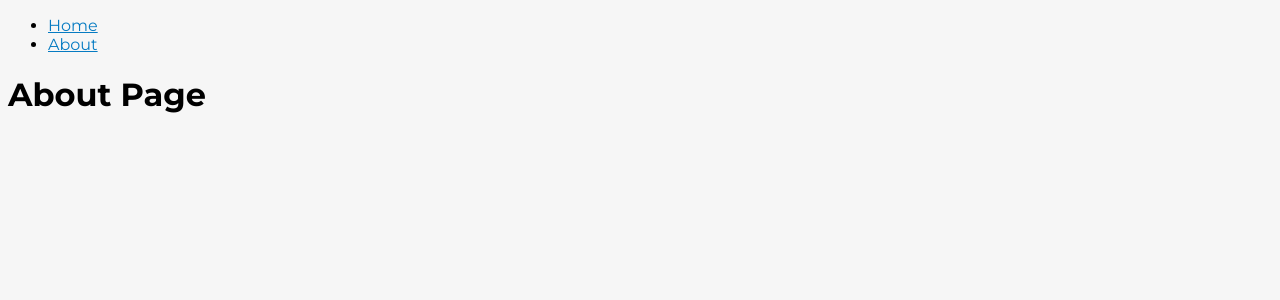
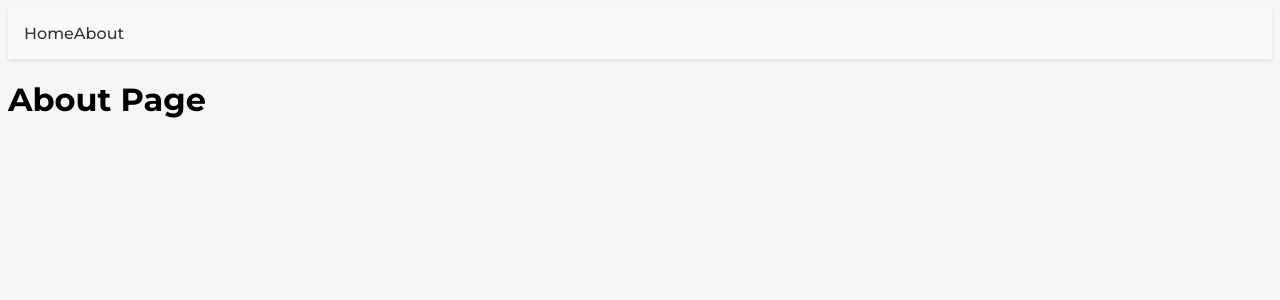
Before and after one commit to 0Empty0/DTT-Frontend-Assignment, a Vue app: page /about in a window 1280 px wide. Shown: the top 300 px of the page. Built offline with nearby package versions, Linux system fonts and the light colour scheme.

Commit message:
seted up layouts and basic sharable header

```diff
--- a/src/App.vue
+++ b/src/App.vue
@@ -1,13 +1,5 @@
 <template>
-  <div>
-    <nav>
-      <ul>
-        <li><router-link to="/">Home</router-link></li>
-        <li><router-link to="/about">About</router-link></li>
-      </ul>
-    </nav>
-    <router-view />
-  </div>
+  <router-view />
 </template>
 
 <script>
--- /dev/null
+++ b/src/components/AppHeader.vue
@@ -0,0 +1,37 @@
+<template>
+  <header class="header">
+    <nav>
+      <router-link to="/" class="nav-link">Home</router-link>
+      <router-link to="/about" class="nav-link">About</router-link>
+    </nav>
+  </header>
+</template>
+
+<script>
+export default {
+  name: 'AppHeader',
+}
+</script>
+
+<style scoped>
+.header {
+  padding: 1rem;
+  background-color: #f8f9fa;
+  box-shadow: 0 2px 4px rgba(0, 0, 0, 0.1);
+}
+
+.nav {
+  display: flex;
+  gap: 1rem;
+}
+
+.nav-link {
+  text-decoration: none;
+  color: #333;
+  font-weight: 500;
+}
+
+.nav-link:hover {
+  color: #666;
+}
+</style>
--- /dev/null
+++ b/src/components/layouts/DefaultLayout.vue
@@ -0,0 +1,16 @@
+<script setup>
+import AppHeader from '@/components/AppHeader.vue'
+</script>
+
+<template>
+  <div>
+    <AppHeader />
+    <main><router-view /></main>
+  </div>
+</template>
+
+<script>
+export default {
+  name: 'DefaultLayout',
+}
+</script>
--- a/src/router.js
+++ b/src/router.js
@@ -1,17 +1,30 @@
 import { createRouter, createWebHistory } from 'vue-router'
 import HomePage from '@/pages/HomePage.vue'
 import AboutPage from '@/pages/AboutPage.vue'
+import DefaultLayout from './components/layouts/DefaultLayout.vue'
 
 const routes = [
   {
     path: '/',
-    name: 'Home',
-    component: HomePage,
+    component: DefaultLayout,
+    children: [
+      {
+        path: '',
+        name: 'Home',
+        component: HomePage,
+      },
+    ],
   },
   {
     path: '/about',
-    name: 'About',
-    component: AboutPage,
+    component: DefaultLayout,
+    children: [
+      {
+        path: '',
+        name: 'About',
+        component: AboutPage,
+      },
+    ],
   },
 ]
 
```
Also changed, not shown: src/components/layouts/FormLayout.vue (added, +16 -0 lines).
